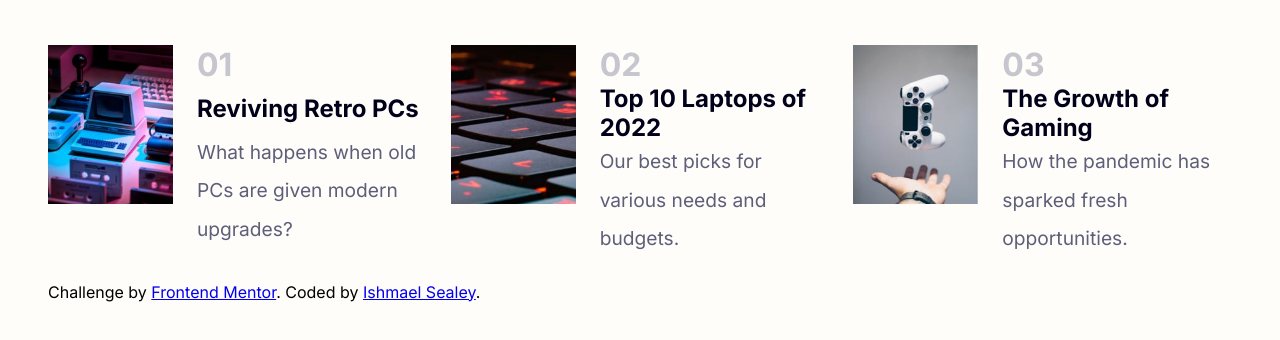
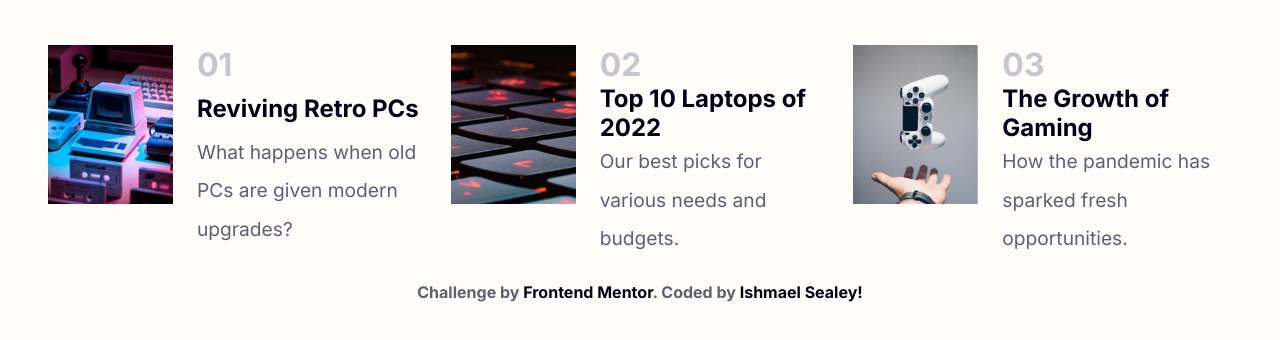
Before and after one commit to Ishmaelsealey/fem-news, a plain HTML site: page index.html in a window 1280 px wide. Shown: the part 794-1134 px from the top of the page. Drawn offline with Linux system fonts and the light colour scheme.

Commit message:
custom attribution styles

```diff
--- a/index.html
+++ b/index.html
@@ -118,9 +118,9 @@
 
   </main>
 
-  <div class="attribution">
+  <footer class="attribution">
     Challenge by <a href="https://www.frontendmentor.io?ref=challenge" target="_blank">Frontend Mentor</a>.
-    Coded by <a href="https://www.frontendmentor.io/profile/Ishmaelsealey">Ishmael Sealey</a>.
-  </div>
+    Coded by <a href="https://www.frontendmentor.io/profile/Ishmaelsealey">Ishmael Sealey!</a>
+  </footer>
 </body>
 </html>
--- a/src/styles.scss
+++ b/src/styles.scss
@@ -156,6 +156,22 @@ p {
 	}
 }
 
+// Attribution
+
+.attribution {
+	color: $dark-greyish-blue;
+	font-weight: 700;
+	text-align: center;
+	a {
+		text-decoration: none;
+		color: $very-dark-blue;
+		transition: color 0.3s linear;
+	}
+	a:hover {
+		color: $primary-red;
+	}
+}
+
 // Hamburger Menu
 
 .hamburger-menu {
@@ -214,6 +230,9 @@ p {
 		flex-direction: row;
 		flex-wrap: nowrap;
 		gap: 4em;
+		a {
+			color: $dark-greyish-blue;
+		}
 	}
 	header {
 		margin-bottom: 2em;
```
Also changed, not shown: src/styles.css, 1 other file.
